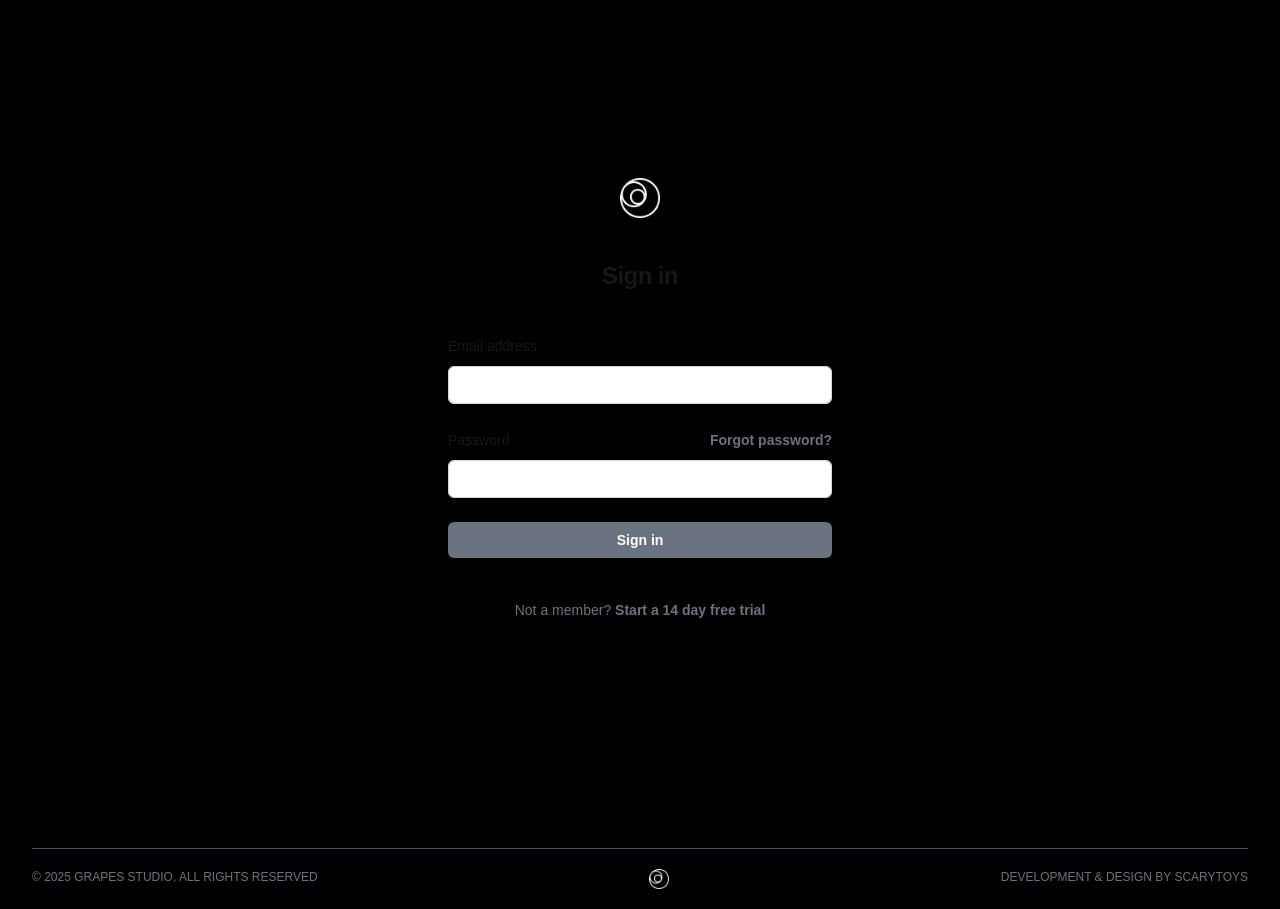
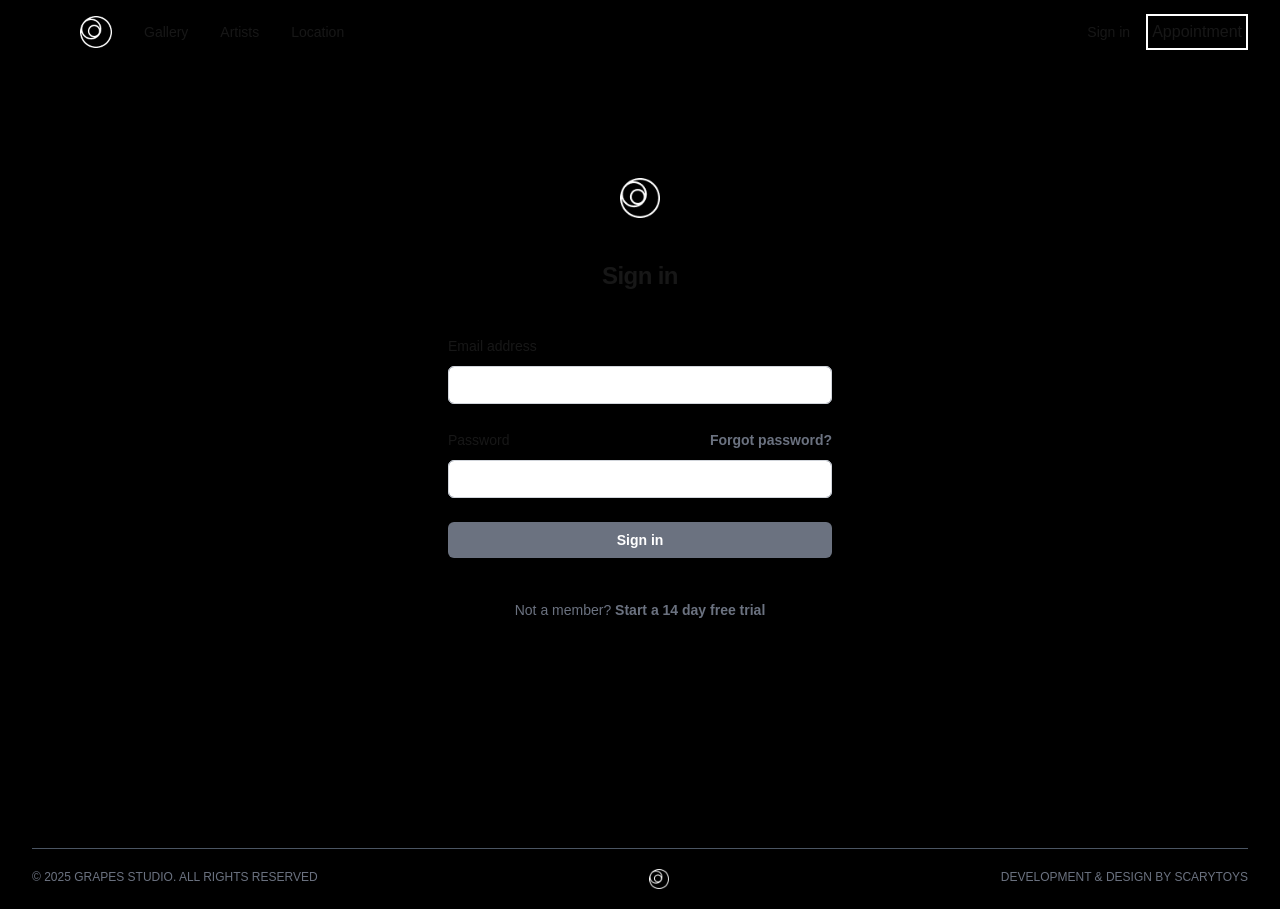
Before and after one commit to pagkaleche/Grapes-frontend, a Next.js app: page /sign-in in a window 1280 px wide. Built offline with nearby package versions, Linux system fonts and the light colour scheme.

Commit message:
moving Menu component to the layout page

```diff
--- a/src/app/layout.js
+++ b/src/app/layout.js
@@ -1,6 +1,7 @@
 import { Geist, Geist_Mono } from "next/font/google";
 import { Footer } from "@/components/Footer";
 import "./globals.css";
+import { Menu } from "@/components/Menu";
 
 const geistSans = Geist({
   variable: "--font-geist-sans",
@@ -23,6 +24,7 @@ export default function RootLayout({ children }) {
       <body
         className={`${geistSans.variable} ${geistMono.variable} antialiased h-full`}
       >
+        <Menu />
         {children}
         <Footer/>
       </body>
--- a/src/app/page.js
+++ b/src/app/page.js
@@ -33,7 +33,6 @@ export default function Home() {
     >
       <div className="bg-black">
         <main>
-          <Menu/>
           <Hero />
           <AboutSection />
           <ArtistsSection />
```
